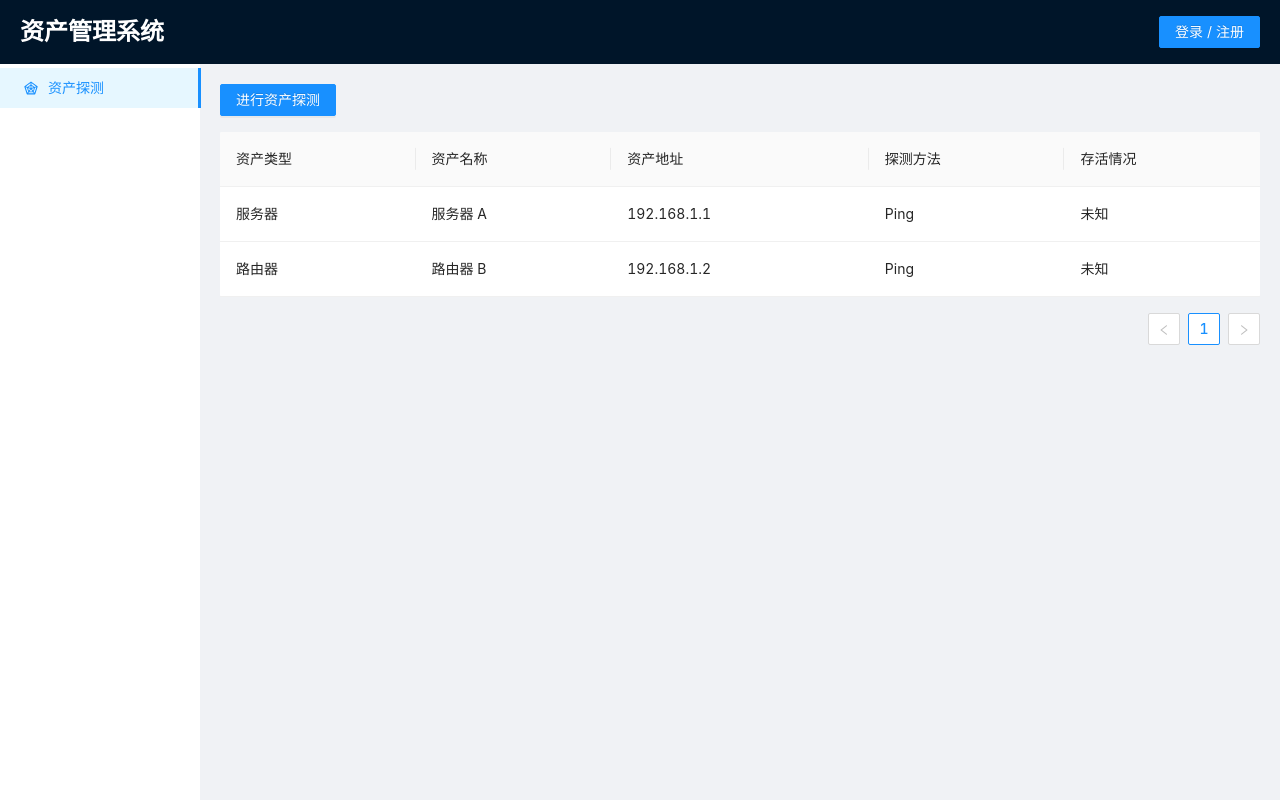
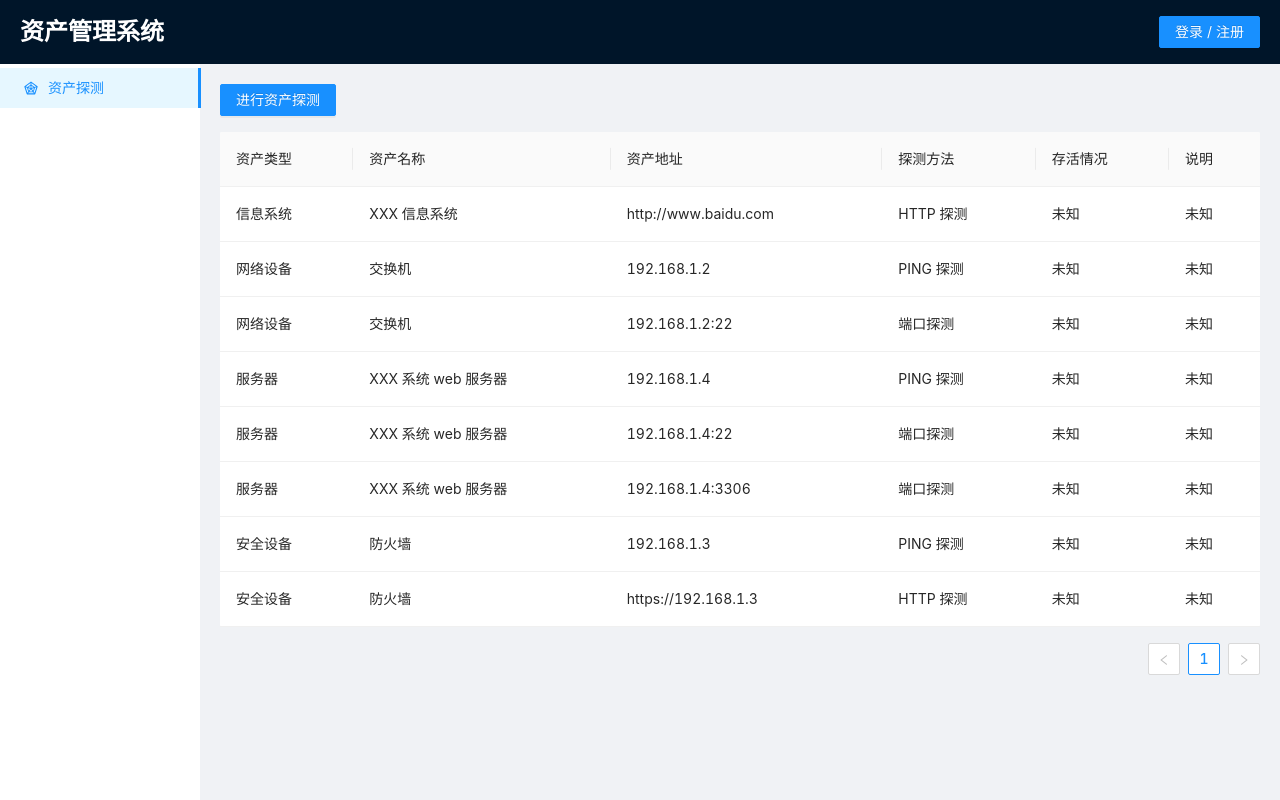
Before and after one commit to Dangeboer/AssetDetect-Frontend, a React (Create React App) app: page / in a window 1280 px wide. Built offline with nearby package versions, Linux system fonts and the light colour scheme.

Commit message:
Finish Form

```diff
--- a/src/Components/AssetDetection.js
+++ b/src/Components/AssetDetection.js
@@ -5,19 +5,75 @@ const AssetDetection = ({ isLoggedIn, showModal }) => {
   const [data, setData] = useState([
     {
       key: "1",
-      type: "服务器",
-      name: "服务器 A",
-      address: "192.168.1.1",
-      method: "Ping",
+      type: "信息系统",
+      name: "XXX 信息系统",
+      address: "http://www.baidu.com",
+      method: "HTTP 探测",
       status: "未知",
+      message: "未知",
     },
     {
       key: "2",
-      type: "路由器",
-      name: "路由器 B",
+      type: "网络设备",
+      name: "交换机",
       address: "192.168.1.2",
-      method: "Ping",
+      method: "PING 探测",
       status: "未知",
+      message: "未知",
+    },
+    {
+      key: "3",
+      type: "网络设备",
+      name: "交换机",
+      address: "192.168.1.2:22",
+      method: "端口探测",
+      status: "未知",
+      message: "未知",
+    },
+    {
+      key: "4",
+      type: "服务器",
+      name: "XXX 系统 web 服务器",
+      address: "192.168.1.4",
+      method: "PING 探测",
+      status: "未知",
+      message: "未知",
+    },
+    {
+      key: "5",
+      type: "服务器",
+      name: "XXX 系统 web 服务器",
+      address: "192.168.1.4:22",
+      method: "端口探测",
+      status: "未知",
+      message: "未知",
+    },
+    {
+      key: "6",
+      type: "服务器",
+      name: "XXX 系统 web 服务器",
+      address: "192.168.1.4:3306",
+      method: "端口探测",
+      status: "未知",
+      message: "未知",
+    },
+    {
+      key: "7",
+      type: "安全设备",
+      name: "防火墙",
+      address: "192.168.1.3",
+      method: "PING 探测",
+      status: "未知",
+      message: "未知",
+    },
+    {
+      key: "8",
+      type: "安全设备",
+      name: "防火墙",
+      address: "https://192.168.1.3",
+      method: "HTTP 探测",
+      status: "未知",
+      message: "未知",
     },
   ]);
 
@@ -46,6 +102,7 @@ const AssetDetection = ({ isLoggedIn, showModal }) => {
     { title: "资产地址", dataIndex: "address", key: "address" },
     { title: "探测方法", dataIndex: "method", key: "method" },
     { title: "存活情况", dataIndex: "status", key: "status" },
+    { title: "说明", dataIndex: "message", key: "message" },
   ];
 
   return (
--- a/src/Components/LoginRegister.js
+++ b/src/Components/LoginRegister.js
@@ -2,7 +2,7 @@ import React, { useState } from "react";
 import { Modal, Form, Input, Button, Radio, message } from "antd";
 import { login, register } from "../utils";
 
-const LoginRegister = ({ visible, onClose, onLoginSuccess }) => {
+const LoginRegisterModal = ({ visible, onClose, onLoginSuccess }) => {
   const [isRegister, setIsRegister] = useState(false);
   const [loading, setLoading] = useState(false);
 
@@ -84,4 +84,4 @@ const LoginRegister = ({ visible, onClose, onLoginSuccess }) => {
   );
 };
 
-export default LoginRegister;
+export default LoginRegisterModal;
```
